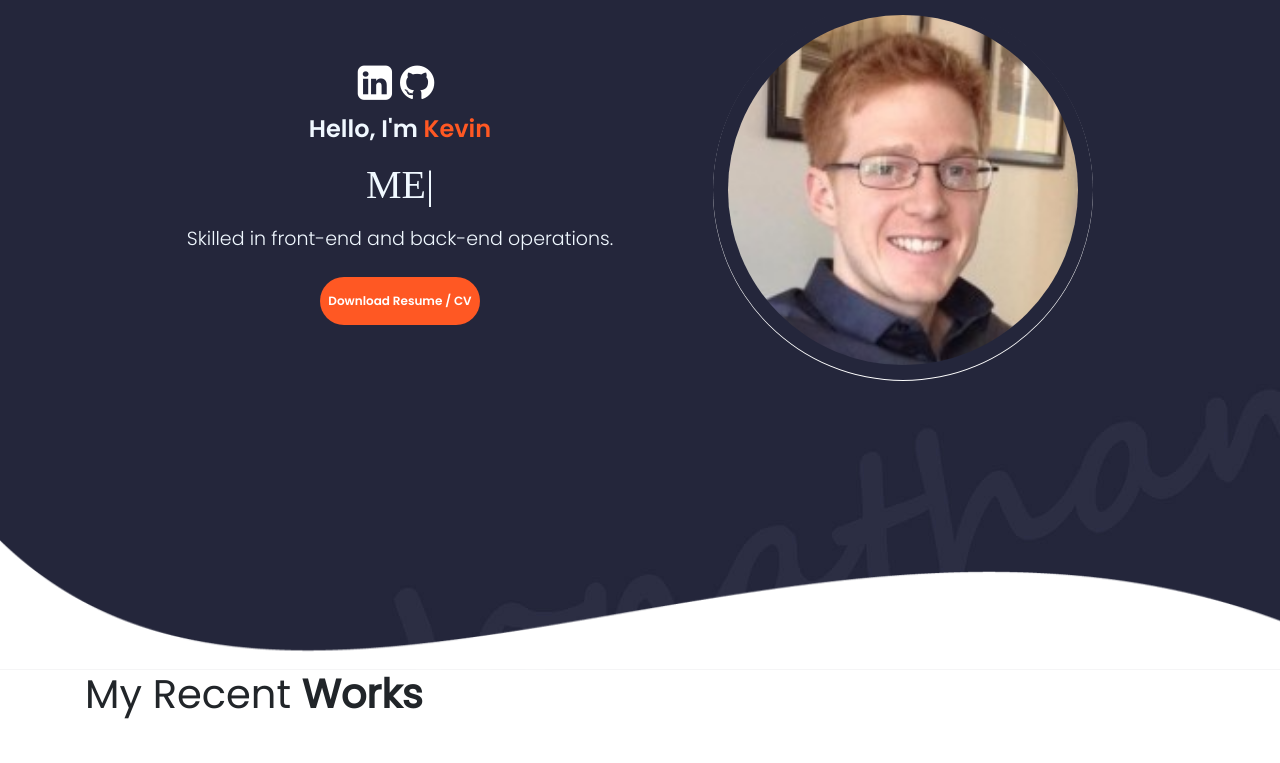
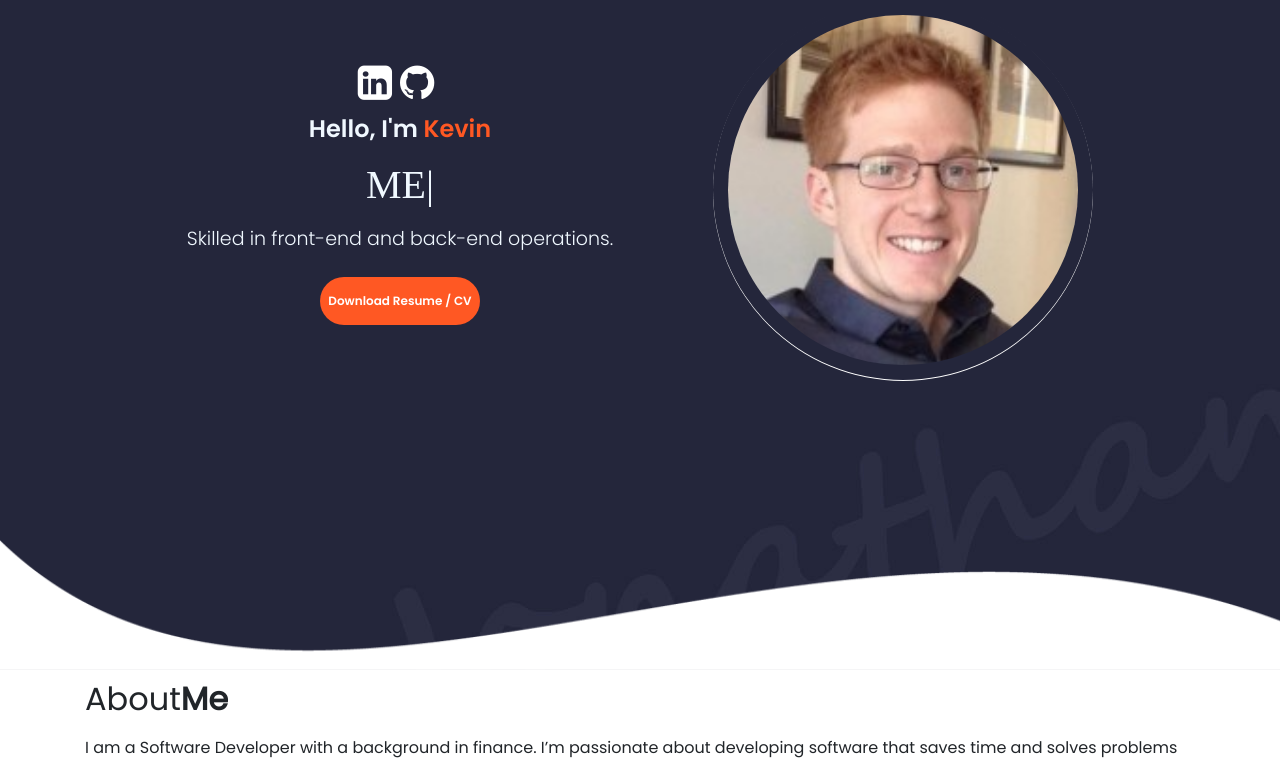
Before and after one commit to kevinglen1/react-portfolio, a React (Create React App) app: page / in a window 1280 px wide. Shown: the top 763 px of the page. Built offline with nearby package versions, Linux system fonts and the light colour scheme; grey boxes are pictures that could not be loaded; a web font is replaced by a local one.

Commit message:
added about section

```diff
--- a/src/App.js
+++ b/src/App.js
@@ -1,5 +1,6 @@
 import './App.css';
 import Home from './components/Home/Home'
+import About from './components/About/About'
 import Projects from './components/Projects/Projects/Projects'
 import Skills from './components/Skills/Skills'
 import Footer from './components/Footer/Footer'
@@ -8,8 +9,9 @@ function App() {
   return (
     <div className="App">
       <Home/>
+      <About/>
+      <Skills/>
       <Projects/>
-      <Skills/>
       <Footer/>
     </div>
   );
--- /dev/null
+++ b/src/components/About/About.js
@@ -0,0 +1,15 @@
+import { Container } from "react-bootstrap";
+
+export default function About() {
+  return (
+<Container className="wrapper" style={{ paddingTop: "10px" }}>
+  <div class="section-header">
+    <h2 className="about-heading">
+    About<strong>Me</strong>
+    </h2>
+  </div>
+  <p style={{ paddingTop: "10px" }}>
+  I am a Software Developer with a background in finance. I’m passionate about developing software that saves time and solves problems for the user.
+  </p>
+</Container>
+)}
--- a/src/components/Projects/Projects/Projects.js
+++ b/src/components/Projects/Projects/Projects.js
@@ -11,12 +11,9 @@ export default function Projects() {
   return (
     <Container fluid className="project-section" style={{ paddingBottom: "30px" }}>
       <Container>
-        <h1 className="project-heading">
+        <h2 className="project-heading">
           My Recent <strong className="purple">Works </strong>
-        </h1>
-        <p style={{ color: "white" }}>
-          Here are a few projects I've worked on recently.
-        </p>
+        </h2>
         <Row style={{ justifyContent: "center", paddingBottom: "10px" }}>
           <Col md={4} className="project-card">
             <ProjectCard
```
